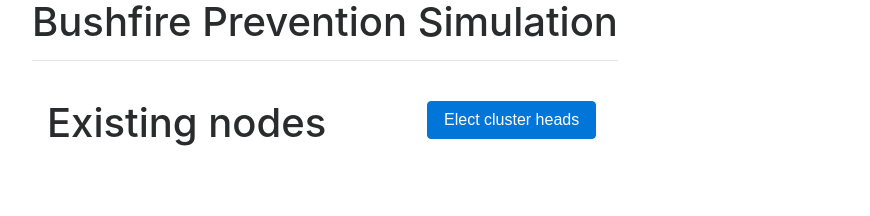
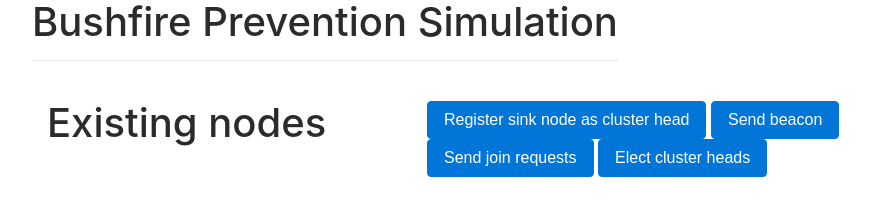
Before and after one commit to 5hwb/Smart-Contracts-for-Bushfire-Prevention, a website built with webpack: page src/index.html in a window 1280 px wide. Shown: the whole page, without its empty margins (38-908 px from the left). Built offline with nearby package versions, Linux system fonts and the light colour scheme.

Commit message:
Split up distinct parts of the cluster head election into separate, clickable buttons. It works now

```diff
--- a/src/index.html
+++ b/src/index.html
@@ -40,7 +40,10 @@
           </div>
         </div>
         <div class="col-md-6">
-            <button class="btn btn-primary" onclick="App.electClusterHeads()">Elect cluster heads</button>
+          <button class="btn btn-primary" onclick="App.registerAsClusterHead()">Register sink node as cluster head</button>
+          <button class="btn btn-primary" onclick="App.sendBeacon()">Send beacon</button>
+          <button class="btn btn-primary" onclick="App.sendJoinRequests()">Send join requests</button>
+          <button class="btn btn-primary" onclick="App.electClusterHeads()">Elect cluster heads</button>
             <div id="thing-box"></div>
         </div>
       </div>
--- a/src/js/app.js
+++ b/src/js/app.js
@@ -144,10 +144,8 @@ App = {
 
 
   // Carry out the process to elect cluster heads
-  electClusterHeads: function() {
+  registerAsClusterHead: function() {
     console.log("FLOW: electClusterHeads()");
-
-
     // Call the smart contract functions
     App.contracts.NetworkFormation.deployed().then(function(instance) {
       instance.registerAsClusterHead(111000).then(function(result) {
@@ -155,30 +153,51 @@ App = {
       }).catch(function(err) {
         console.error("registerAsClusterHead ERROR! " + err.message)
       });
+    }).catch(function(err) {
+      console.error("NetworkFormation.deployed() ERROR! " + err.message)
+    });
+  },
 
+  sendBeacon: function() {
+    console.log("FLOW: sendBeacon()");
+    // Call the smart contract functions
+    App.contracts.NetworkFormation.deployed().then(function(instance) {
       instance.sendBeacon(111000).then(function(result) {
         console.log("FLOW: sendBeacon()");
       }).catch(function(err) {
         console.error("sendBeacon ERROR! " + err.message)
       });
+    }).catch(function(err) {
+      console.error("NetworkFormation.deployed() ERROR! " + err.message)
+    });
+  },
 
+  sendJoinRequests: function() {
+    console.log("FLOW: sendJoinRequests()");
+    // Call the smart contract functions
+    App.contracts.NetworkFormation.deployed().then(function(instance) {
       instance.sendJoinRequests(111000).then(function(result) {
         console.log("FLOW: sendJoinRequests()");
       }).catch(function(err) {
         console.error("sendJoinRequests ERROR! " + err.message)
       });
+    }).catch(function(err) {
+      console.error("NetworkFormation.deployed() ERROR! " + err.message)
+    });
+  },
 
+  electClusterHeads: function() {
+    console.log("FLOW: electClusterHeads()");
+    // Call the smart contract functions
+    App.contracts.NetworkFormation.deployed().then(function(instance) {
       instance.electClusterHeads(111000).then(function(result) {
         console.log("FLOW: electClusterHeads()");
       }).catch(function(err) {
         console.error("electClusterHeads ERROR! " + err.message)
       });
-
-
     }).catch(function(err) {
       console.error("NetworkFormation.deployed() ERROR! " + err.message)
     });
-
   },
 
   // function for testing only
```
